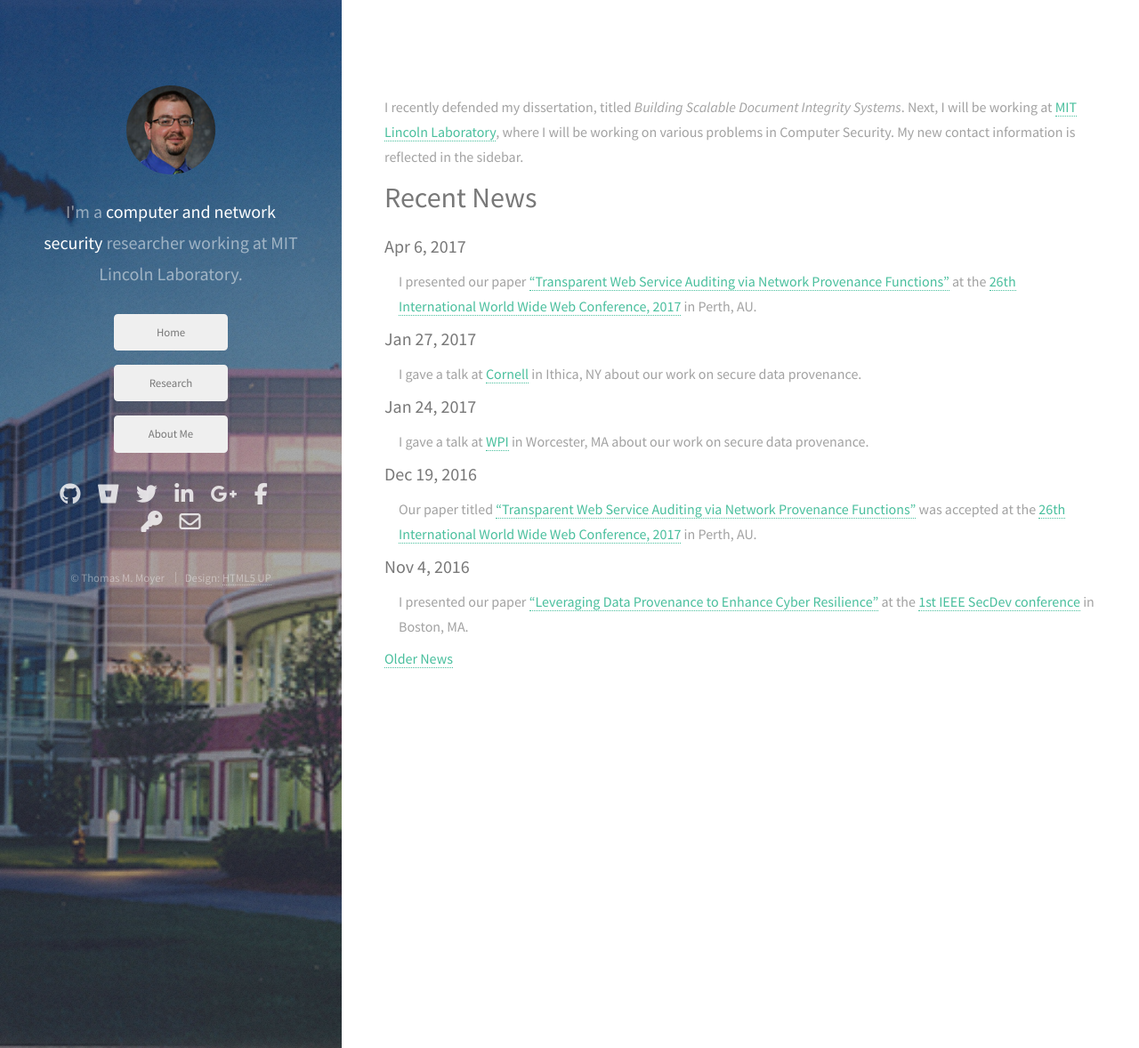
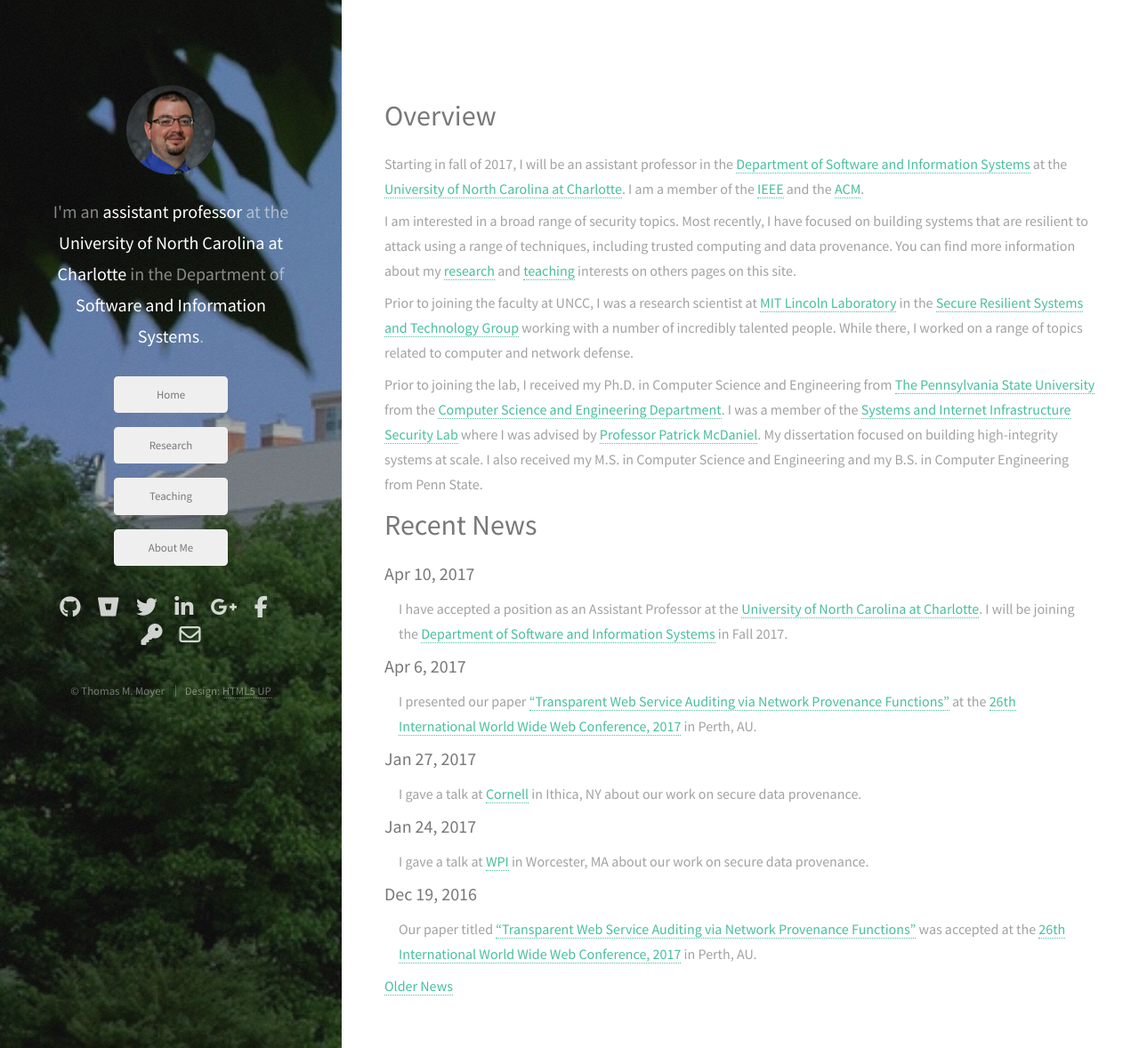
Before and after one commit to tommoyer/www-academic, a Jekyll site: the page built from index.md, in a window 1280 px wide and 1178 px high. Shown: the whole window at 89% size. Built offline with Jekyll 4.4.1, drawn with Linux system fonts in a browser that asks for light colours; nearby versions of some CDN libraries.

Commit message:
Major updates

```diff
--- a/_layouts/default.html
+++ b/_layouts/default.html
@@ -35,15 +35,16 @@
 
       <header id="header">
           <a href="/" class="image avatar"><img src="/images/avatar.jpg" alt="" /></a>
-          <h1>I'm a <strong>computer and<br />
-              network security</strong> researcher<br />
-            working at MIT Lincoln Laboratory.</h1>
+          <h1>I'm an <strong>assistant professor</strong> at the<br />
+            <strong>University of North Carolina at Charlotte</strong><br />
+            in the Department of <strong>Software and <br />
+            Information Systems</strong>.</h1>
           </br>
       <section>
         <ul class="actions vertical">
           <li><a href="/" class="button small opaque">Home</a></li>
           <li><a href="/research/" class="button small opaque">Research</a></li>
-          <!--<li><a href="/teaching/" class="button small opaque">Teaching</a></li>-->
+          <li><a href="/teaching/" class="button small opaque">Teaching</a></li>
           <li><a href="/about/" class="button small opaque">About Me</a></li>
           <!--<li><a href="/job/" class="button small opaque">Job Materials</a></li>-->
         </ul>
@@ -116,8 +117,7 @@
               {% endif %}
 
               {% if site.email %}
-              <li><a href="http://www.google.com/recaptcha/mailhide/d?k=01TReW65UZGiS1LTuDuNwnkw==&amp;c=heKKBFSK_-pjO5_8Mk7_dO49jEnlo3JGJrbqVX7OaNc=" onclick="window.open('http://www.google.com/recaptcha/mailhide/d?k\x3d01TReW65UZGiS1LTuDuNwnkw\x3d\x3d\x26c\x3dheKKBFSK_-pjO5_8Mk7_dO49jEnlo3JGJrbqVX7OaNc\x3d', '', 'toolbar=0,scrollbars=0,location=0,statusbar=0,menubar=0,resizable=0,width=500,height=300'); return false;" title="Reveal this e-mail address" class="icon fa-envelope-o"><span class="label">Email</span></a>
-                </a>
+              <li><a href="http://www.google.com/recaptcha/mailhide/d?k=01p6IF15D1YX3AHhrjkPVExA==&amp;c=0FMX_i-K7q3wnptn_iqnoeEilrKd6apzk4kn9y5sPGQ=" onclick="window.open('http://www.google.com/recaptcha/mailhide/d?k\x3d01p6IF15D1YX3AHhrjkPVExA\x3d\x3d\x26c\x3d0FMX_i-K7q3wnptn_iqnoeEilrKd6apzk4kn9y5sPGQ\x3d', '', 'toolbar=0,scrollbars=0,location=0,statusbar=0,menubar=0,resizable=0,width=500,height=300'); return false;" title="Reveal this e-mail address" class="icon fa-envelope-o"><span class="label">Email</span></a>
               </li>
               {% endif %}
             </ul>
--- a/_layouts/pubs.html
+++ b/_layouts/pubs.html
@@ -1,6 +1,6 @@
 ---
 ---
-{{reference}}</br>
+{{reference}}
 {% if entry.note %}
 <span class="bib-note">{{entry.note}}</span>
 {% endif %}
--- a/files/moyer.bib
+++ b/files/moyer.bib
@@ -289,12 +289,12 @@
 	Year = {2015},
 	Bdsk-Url-1 = {https://www.usenix.org/conference/tapp15/workshop-program/presentation/bates}}
 
-@inproceedings{btr+2015,
+@inproceedings{btb+2015,
 	Address = {Washington, D.C.},
 	Author = {Adam Bates and Dave Tian and Kevin R.B. Butler and Thomas Moyer},
 	Booktitle = {24th USENIX Security Symposium (USENIX Security 15)},
 	Date-Added = {2015-07-16 12:53:33 +0000},
-	Date-Modified = {2015-07-16 12:53:42 +0000},
+	Date-Modified = {2017-05-05 02:13:48 +0000},
 	Month = {August},
 	Public = {yes},
 	Publisher = {USENIX Association},
--- a/index.md
+++ b/index.md
@@ -2,7 +2,14 @@
 layout: page
 ---
 
-I recently defended my dissertation, titled <em>Building Scalable Document Integrity Systems</em>. Next, I will be working at [MIT Lincoln Laboratory](http://www.ll.mit.edu), where I will be working on various problems in Computer Security. My new contact information is reflected in the sidebar.
+# Overview
+Starting in fall of 2017, I will be an assistant professor in the [Department of Software and Information Systems](http://sis.uncc.edu) at the [University of North Carolina at Charlotte](http://www.uncc.edu). I am a member of the [IEEE](http://www.iee.org) and the [ACM](http://www.acm.org).
+
+I am interested in a broad range of security topics. Most recently, I have focused on building systems that are resilient to attack using a range of techniques, including trusted computing and data provenance. You can find more information about my [research](research/) and [teaching](teaching/) interests on others pages on this site.
+
+Prior to joining the faculty at UNCC, I was a research scientist at [MIT Lincoln Laboratory](http://www.ll.mit.edu) in the [Secure Resilient Systems and Technology Group](http://www.ll.mit.edu/mission/cybersec/SRST/SRST.html) working with a number of incredibly talented people. While there, I worked on a range of topics related to computer and network defense.
+
+Prior to joining the lab, I received my Ph.D. in Computer Science and Engineering from [The Pennsylvania State University](http://www.psu.edu) from the [Computer Science and Engineering Department](http://www.cse.psu.edu). I was a member of the [Systems and Internet Infrastructure Security Lab](http://siis.cse.psu.edu) where I was advised by [Professor Patrick McDaniel](http://patrickmcdaniel.org). My dissertation focused on building high-integrity systems at scale. I also received my M.S. in Computer Science and Engineering and my B.S. in Computer Engineering from Penn State.
 
 # Recent News
 {% assign sorted = (site.news | sort: 'date') | reverse %}
```
Also changed, not shown: other parts of files/moyer.bib (+1 -1 lines), _news/2017-04-10-uncc-position.md (added, +5 -0 lines), teaching.md (+4 -4 lines), vita.md (+15 -11 lines), images/bg.jpg, 5 other files.
